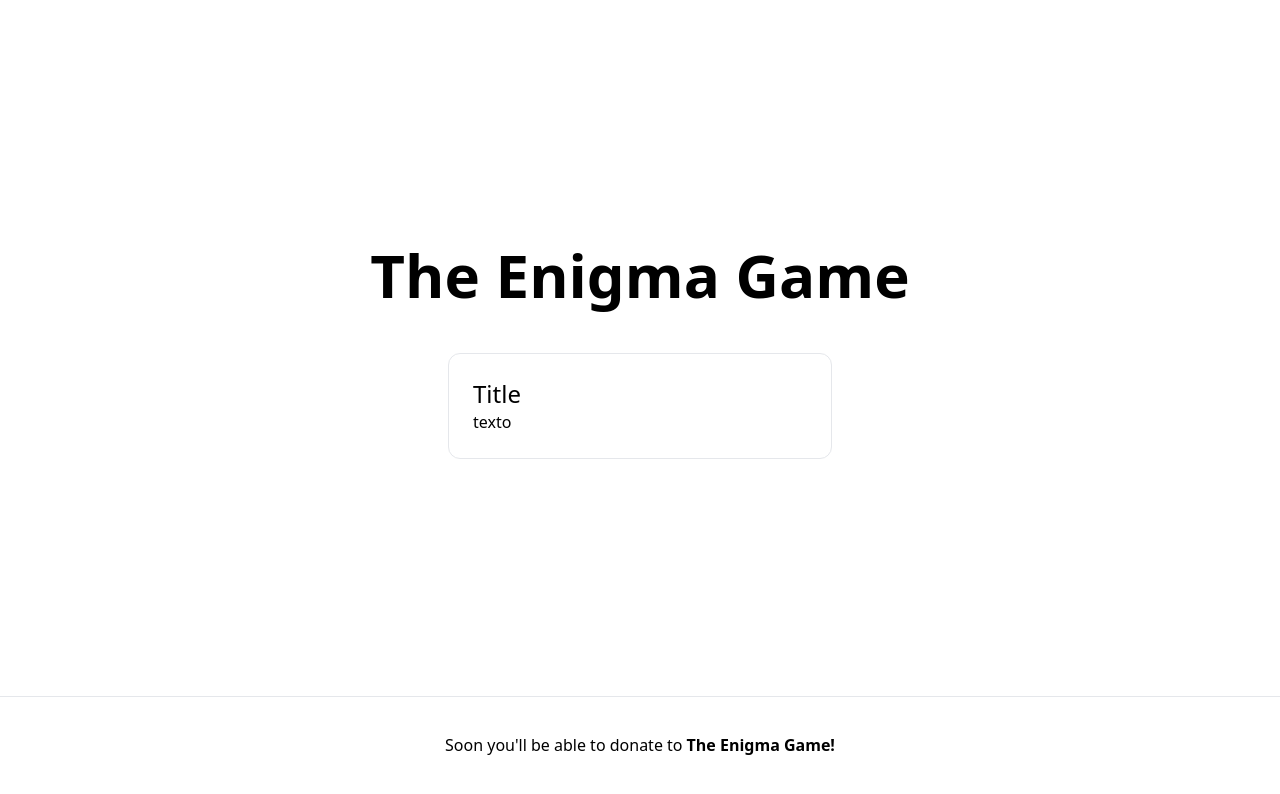
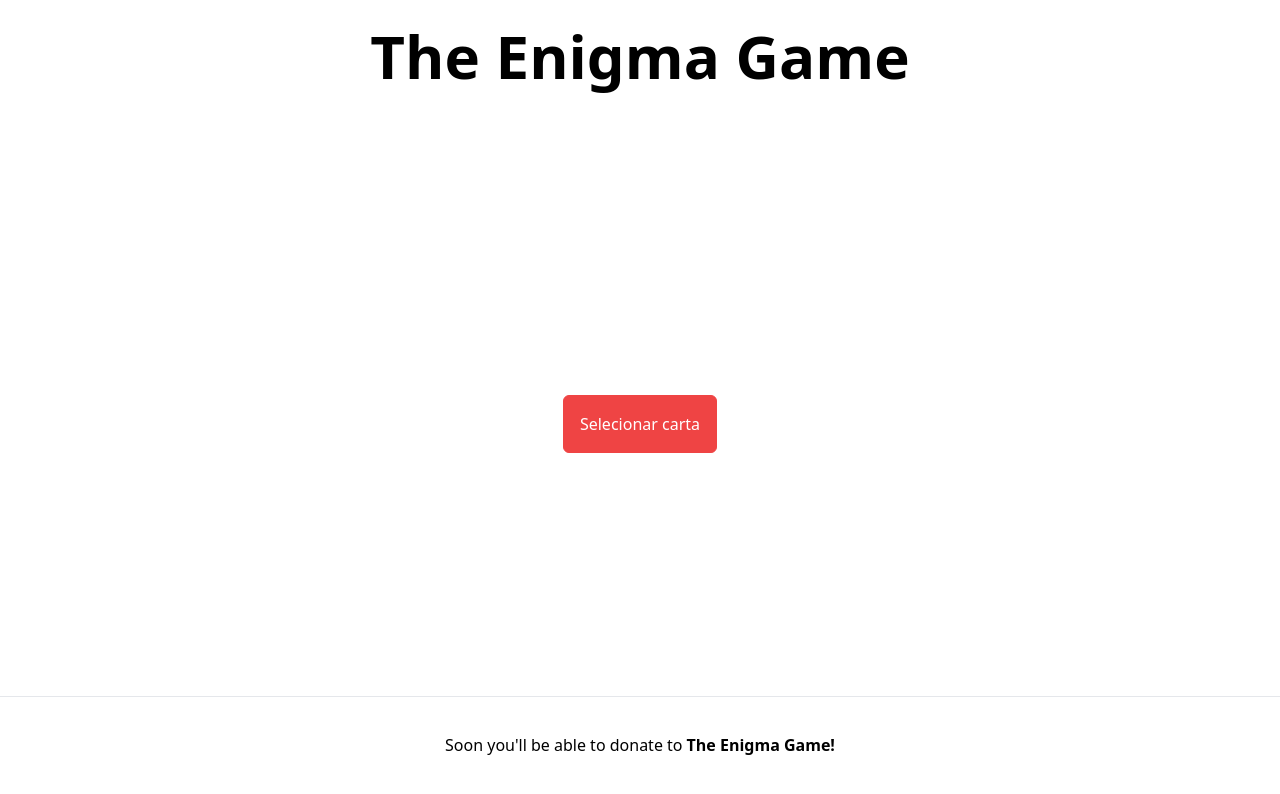
Before and after one commit to luigiremor/the-enigma-game, a Next.js app in the folder frontend/: page / in a window 1280 px wide. Shown: the top 794 px of the page. Built offline with nearby package versions, Linux system fonts and the light colour scheme.

Commit message:
feat: selecting different cards

```diff
--- a/frontend/pages/index.tsx
+++ b/frontend/pages/index.tsx
@@ -1,25 +1,74 @@
-import type { NextPage } from "next";
-import Head from "next/head";
+import type { NextPage } from "next"
+import Head from "next/head"
+import { useState } from "react"
 
 const Home: NextPage = () => {
+  const cards = [
+    {
+      id: 1,
+      title: "The Death of the Heiress",
+      front:
+        "A wealthy heiress was found dead in her mansion. It's up to you to figure out how she died.",
+      back: "The heiress was found dead in her bedroom, with a poisoned cocktail sitting on her nightstand. The investigation revealed that she had recently had a heated argument with her business partner, who stood to gain a significant amount of money if the heiress died. It turns out that the business partner had slipped poison into the heiress's drink during their argument, hoping to get rid of her and take over the company. The business partner was eventually arrested and charged with murder.",
+    },
+    {
+      id: 2,
+      title: "The Mysterious Disappearance",
+      front:
+        "A young man vanished without a trace, and it's up to you to figure out what happened.",
+      back: "The young man had been out on a hike in the mountains when he vanished. His backpack and a few personal items were found at the base of a steep cliff, leading authorities to believe that he had fallen while climbing. However, further investigation revealed that the young man had been in debt to a local loan shark, and it was discovered that the loan shark had hired a hitman to stage the young man's disappearance and make it look like an accident. The hitman was eventually caught and the truth about the young man's disappearance was uncovered.",
+    },
+    {
+      id: 3,
+      title: "The Deadly Game of Poker",
+      front:
+        "A man was found dead at a high stakes poker game. It's up to you to figure out how he died.",
+      back: "The man had been playing in a high stakes poker game with a group of shady characters. During the game, he accused one of his opponents of cheating and a heated argument ensued. It was later revealed that the accused cheat had slipped poison into the victim's drink during the argument, causing him to collapse and die at the table. The cheat was eventually arrested and charged with murder.",
+    },
+  ]
+
+  interface FilteredCard {
+    id: number
+    title: string
+    front: string
+    back: string
+  }
+
+  const [filteredCard, setFilteredCard] = useState<FilteredCard>()
+  const [numbersUsed, setNumbersUsed] = useState([])
+
+
+  const handleCard = () => {
+    const randomIndex = Math.floor(Math.random() * cards.length)
+    const randomCard = cards[randomIndex]
+    setFilteredCard(randomCard)
+  }
+
   return (
     <div className="flex min-h-screen flex-col items-center justify-center py-2">
       <Head>
         <title>The Enigma Game</title>
         <link rel="icon" href="/favicon.ico" />
       </Head>
+      <header className="flex h-24 w-full items-center justify-center">
+        <h1 className="text-6xl font-bold">The Enigma Game</h1>
+      </header>
+      <main className="flex w-full flex-1 flex-col items-center justify-center px-20 text-center">
+        <div className="mt-6 flex max-w-4xl flex-wrap items-center justify-around sm:w-full">
+          {filteredCard && (
+            <a className="mt-6 w-96 rounded-xl border p-6 text-left">
+              <h3 className="text-2xl">{filteredCard.title}</h3>
+              <div>{filteredCard.front}</div>
+            </a>
+          )}
+        </div>
 
-      <main className="flex w-full flex-1 flex-col items-center justify-center px-20 text-center">
-        <h1 className="text-6xl font-bold hover:">The Enigma Game</h1>
-
-        <div className="mt-6 flex max-w-4xl flex-wrap items-center justify-around sm:w-full">
-          <a className="mt-6 w-96 rounded-xl border p-6 text-left">
-            <h3 className="text-2xl">Title</h3>
-            <div>
-              texto
-            </div>
-          </a>
-        </div>
+        <button
+          onClick={handleCard}
+          className="border-red-500 border mt-6 p-4 rounded-md text-white bg-red-500 hover:bg-red-600"
+        >
+          Selecionar carta
+        </button>
       </main>
 
       <footer className="flex h-24 w-full items-center justify-center border-t">
@@ -27,7 +76,7 @@ const Home: NextPage = () => {
         <a className="font-bold ml-1"> The Enigma Game!</a>
       </footer>
     </div>
-  );
-};
+  )
+}
 
-export default Home;
+export default Home
```
